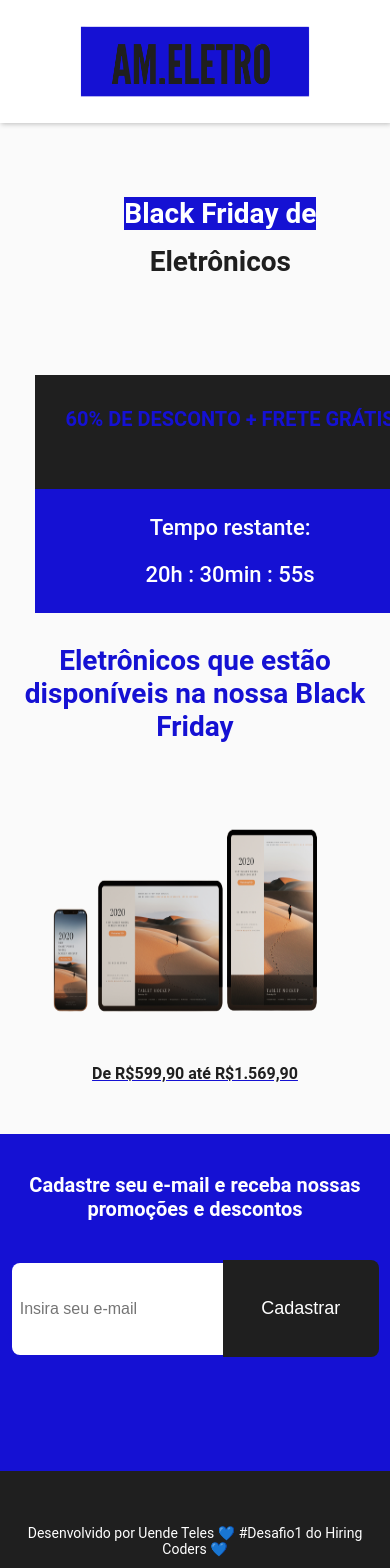
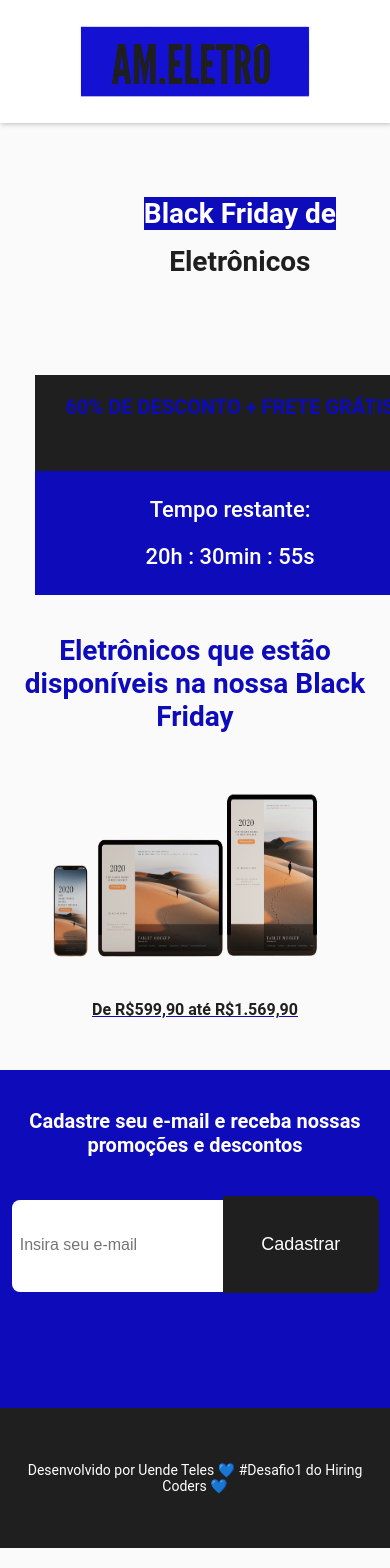
Before and after one commit to Uende/black-friday, a React (Create React App) app: page / in a window 390 px wide. Shown: the top 1568 px of the page. Built offline with nearby package versions, Linux system fonts and the light colour scheme.

Commit message:
Adjustment

```diff
--- a/src/Home/components/Electronics/style.css
+++ b/src/Home/components/Electronics/style.css
@@ -1,5 +1,5 @@
 :root{
-    --corPrimary: #1511D3;
+    --corPrimary: #0e0bbb;
     --corSecundary: #1F1F1F;
 }
 
@@ -44,12 +44,12 @@
         font-size: 28px;
         text-align: center;
         margin-left: -0%;
-        margin-top: 10%;
+        margin-top: 12%;
     }
     #imgEletros{
-        height: 45vh;
+        height: 40vh;
         width: 100%;
-        margin-top: -15%;
+        margin-top: -18%;
         margin-bottom: -7%;
     }
     #price{
--- a/src/Home/components/Main/style.css
+++ b/src/Home/components/Main/style.css
@@ -1,5 +1,5 @@
 :root{
-    --corPrimary: #1511D3;
+    --corPrimary: #0e0bbb;
     --corSecundary: #1F1F1F;
 }
 
@@ -84,18 +84,18 @@ main{
     }
     #textBF{
         width: 55%;
-        margin-left: 40%;
+        margin-left: 45%;
         text-align: center;
         font-size: 28px;
         line-height: 48px;
     }
     #textOFF{
-        width: 100%;
-        height: 10vh;
+        width: 90%;
+        height: 7vh;
         margin-left: 20%;
         font-size: 20px;
         text-align: center;
-        padding-top: 8%;
+        padding: 5%;
         background-color: var(--corSecundary);
     }
     .cardTime{
--- a/src/Home/components/Promotions/style.css
+++ b/src/Home/components/Promotions/style.css
@@ -1,5 +1,5 @@
 :root{
-    --corPrimary: #1511D3;
+    --corPrimary: #0e0bbb;
     --corSecundary: #1F1F1F;
 }
 
```
